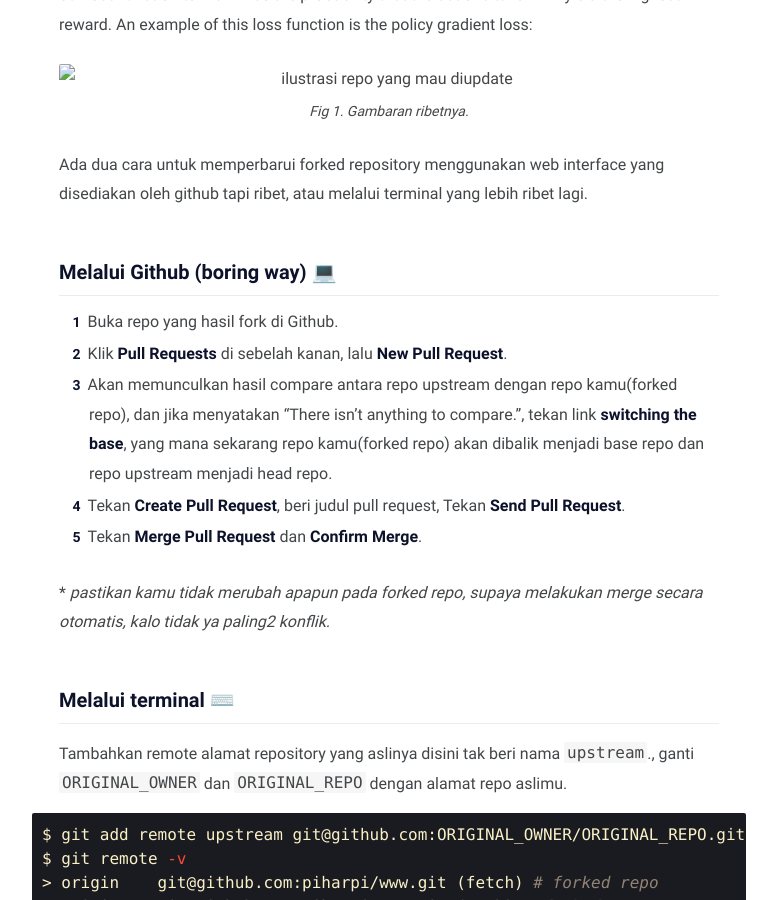
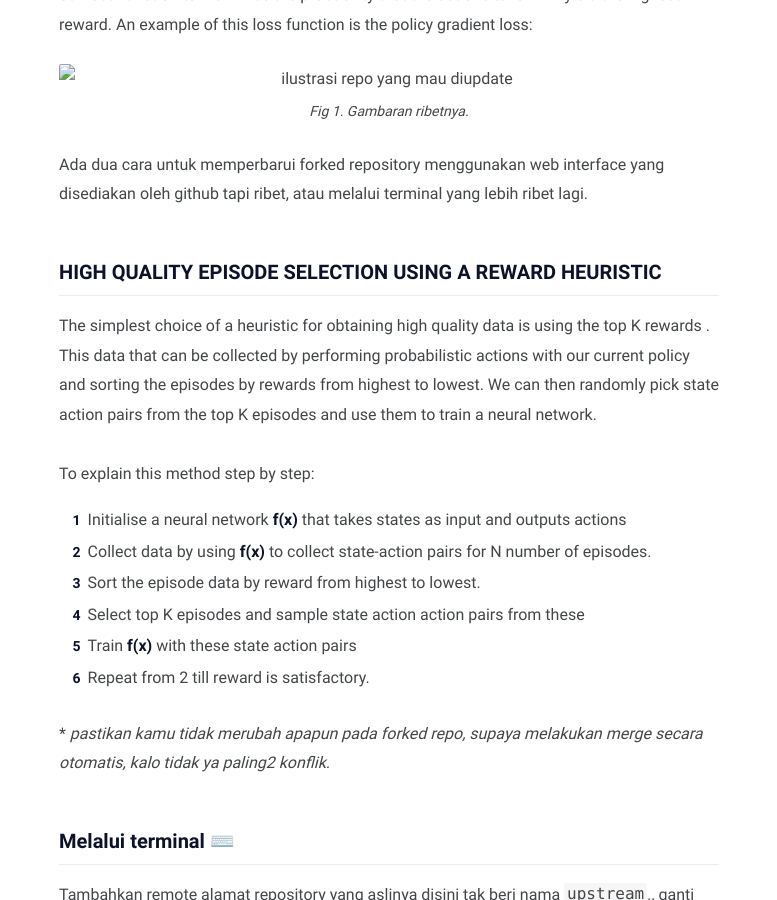
Before and after one commit to syntheticmindAI/syntheticmindAI.github.io, a Jekyll site: the page built from _posts/cara-memperbarui-fork-repository/2020-01-29-cara-memperbarui-fork-repository.md, in a window 1280 px wide and 900 px high, scrolled down 1251 px. Shown: the whole window, without its empty margins (251-1028 px from the left). Built offline with Jekyll 4.4.1, drawn with Linux system fonts in a browser that asks for light colours; some web fonts are replaced.

Commit message:
update first post

```diff
--- a/_posts/cara-memperbarui-fork-repository/2020-01-29-cara-memperbarui-fork-repository.md
+++ b/_posts/cara-memperbarui-fork-repository/2020-01-29-cara-memperbarui-fork-repository.md
@@ -28,13 +28,18 @@ An example of this loss function is the policy gradient loss:
 
 Ada dua cara untuk memperbarui forked repository menggunakan web interface yang disediakan oleh github tapi ribet, atau melalui terminal yang lebih ribet lagi.
 
-### Melalui Github (boring way) 💻
+### HIGH QUALITY EPISODE SELECTION USING A REWARD HEURISTIC
 
-1. Buka repo yang hasil fork di Github.
-1. Klik **Pull Requests** di sebelah kanan, lalu **New Pull Request**.
-1. Akan memunculkan hasil compare antara repo upstream dengan repo kamu(forked repo), dan jika menyatakan "There isn’t anything to compare.", tekan link **switching the base**, yang mana sekarang repo kamu(forked repo) akan dibalik menjadi base repo dan repo upstream menjadi head repo.
-1. Tekan **Create Pull Request**, beri judul pull request, Tekan **Send Pull Request**.
-1. Tekan **Merge Pull Request** dan **Confirm Merge**.
+The simplest choice of a heuristic for obtaining high quality data is using the top K rewards . This data that can be collected by performing probabilistic actions with our current policy and sorting the episodes by rewards from highest to lowest. We can then randomly pick state action pairs from the top K episodes and use them to train a neural network.
+
+To explain this method step by step:
+1. Initialise a neural network **f(x)** that takes states as input and outputs actions
+2. Collect data by using **f(x)** to collect state-action pairs for N number of episodes.
+3. Sort the episode data by reward from highest to lowest.
+4. Select top K episodes and sample state action action pairs from these
+5. Train **f(x)** with these state action pairs
+6. Repeat from 2 till reward is satisfactory.
+
 
 \* _pastikan kamu tidak merubah apapun pada forked repo, supaya melakukan merge secara otomatis, kalo tidak ya paling2 konflik._
 
```
